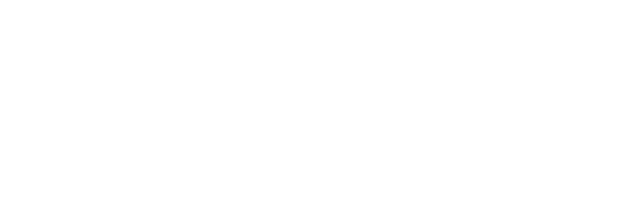
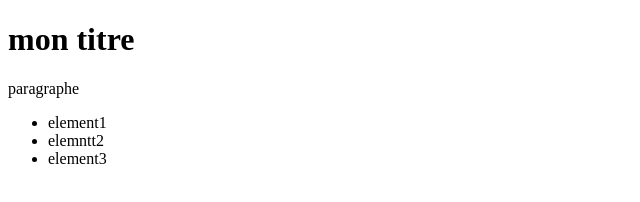
Before and after one commit to tinaa06/Github2, a plain HTML site: page index.html in a window 1280 px wide. Shown: the whole page, without its empty margins (0-640 px from the left). Drawn offline with Linux system fonts and the light colour scheme.

```diff
--- a/index.html
+++ b/index.html
@@ -7,6 +7,12 @@
     <title>Document</title>
 </head>
 <body>
-
+    <h1>mon titre </h1>
+    <p>paragraphe</p>
+    <ul>
+        <li>element1</li>
+        <li>elemntt2</li>
+        <li>element3</li>
+    </ul>
 </body>
 </html>
```
